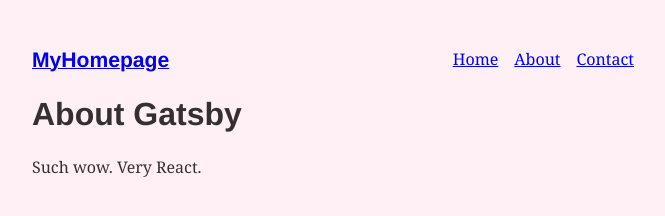
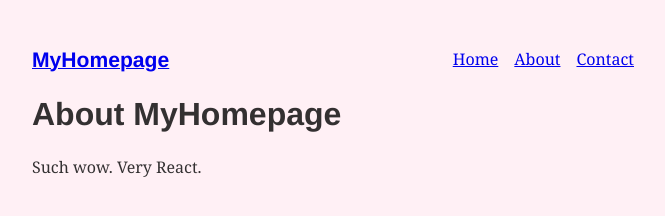
Before and after one commit to tyamap/gatsby_tutorial, a Gatsby site: page /about in a window 1280 px wide. Shown: the whole page, without its empty margins (299-964 px from the left). Built offline with nearby package versions, Linux system fonts and the light colour scheme; Gatsby itself is replaced by a stand-in of ours.

Commit message:
GraphQLでデータ取得

```diff
--- a/gatsby-config.js
+++ b/gatsby-config.js
@@ -5,7 +5,9 @@
  */
 
 module.exports = {
-  /* Your site config here */
+  siteMetadata: {
+    title: `MyHomepage`,
+  },
   plugins: [
     {
       resolve: `gatsby-plugin-typography`,
--- a/src/components/header.tsx
+++ /dev/null
@@ -1,5 +0,0 @@
-import React from "react"
-
-export default function Header(props) {
-  return <h1>{props.headerText}</h1>
-}
--- a/src/components/layout.tsx
+++ b/src/components/layout.tsx
@@ -1,5 +1,5 @@
 import React from "react"
-import { Link } from "gatsby"
+import { useStaticQuery, Link, graphql } from "gatsby"
 
 const ListLink = props => (
   <li style={{ display: `inline-block`, marginRight: `1rem` }}>
@@ -8,11 +8,24 @@
 )
 
 export default function Layout({ children }) {
+  const data = useStaticQuery(
+    graphql`
+      query {
+        site{
+          siteMetadata{
+            title
+          }
+        }
+      }
+    `
+  )
   return (
     <div style={{ margin: `3rem auto`, maxWidth: 650, padding: `0 1rem` }}>
       <header style={{ marginBottom: `1.5rem` }}>
         <Link to="/" style={{ textShadow: `none`, backgroundImage: `none` }}>
-          <h3 style={{ display: `inline` }}>MyHomepage</h3>
+          <h3 style={{ display: `inline` }}>
+            {data.site.siteMetadata.title}
+          </h3>
         </Link>
 
         <ul style={{ listStyle: `none`, float: `right` }}>
--- a/src/pages/about.tsx
+++ b/src/pages/about.tsx
@@ -1,13 +1,23 @@
 import React from "react"
+import { graphql } from "gatsby"
 
-import Header from "../components/header"
 import Layout from "../components/layout"
 
-export default function About() {
+export default function About({ data }) {
   return (
     <Layout>
-      <Header headerText="About Gatsby" />
+      <h1>About {data.site.siteMetadata.title}</h1>
       <p>Such wow. Very React.</p>
     </Layout>
   )
 }
+
+export const query = graphql`
+  query {
+    site {
+      siteMetadata {
+        title
+      }
+    }
+  }
+`
--- a/src/pages/contact.tsx
+++ b/src/pages/contact.tsx
@@ -1,12 +1,11 @@
 import React from "react"
 
-import Header from "../components/header"
 import Layout from "../components/layout"
 
 export default function Contact() {
   return (
     <Layout>
-      <Header headerText="Contact" />
+      <h1>Contact</h1>
       <p>Send us a message!</p>
     </Layout>
   )
```
Also changed, not shown: src/pages/index.tsx (+13 -3 lines).
